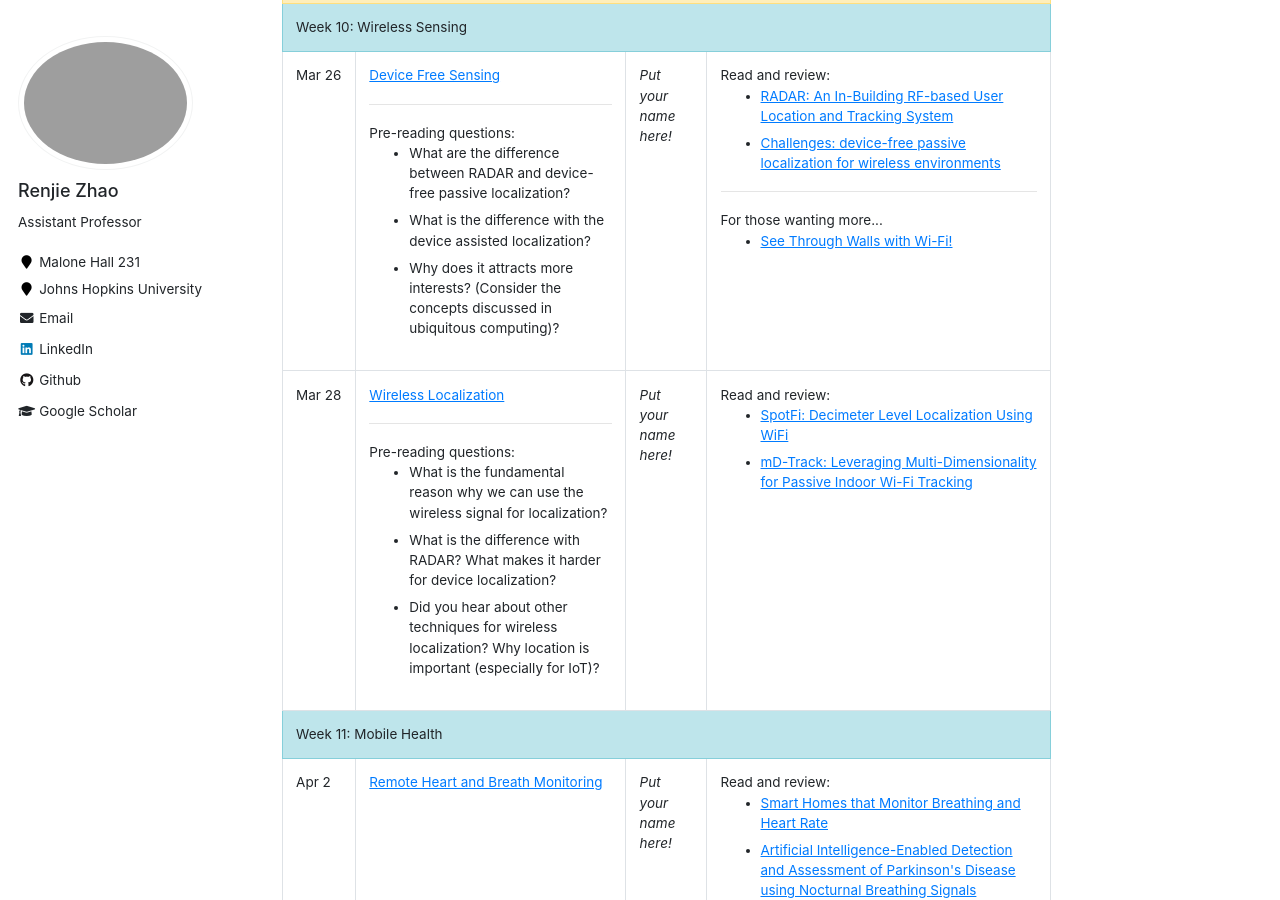
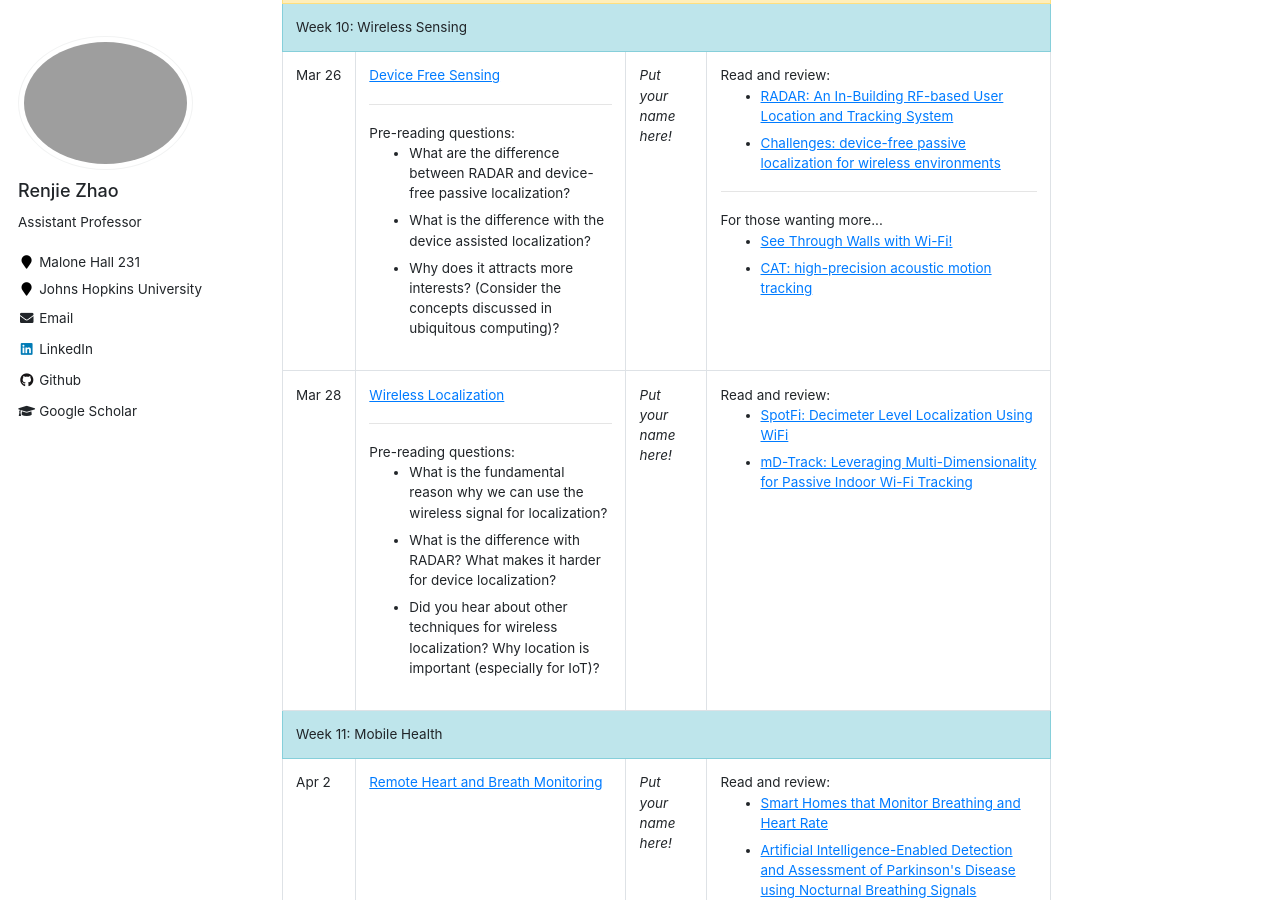
Before and after one commit to mle0108/RenjieZhao.github.io, a Jekyll site: the page built from _teaching/2024-spring-716.md, in a window 1280 px wide and 900 px high, scrolled down 10125 px. Built offline with Jekyll 4.4.1, drawn with Linux system fonts in a browser that asks for light colours.

Commit message:
minor update

```diff
--- a/_teaching/2024-spring-716.md
+++ b/_teaching/2024-spring-716.md
@@ -762,8 +762,8 @@ The project will have three milestones:
         For those wanting more...
         <ul>
           <li><a href="https://dl.acm.org/doi/10.1145/2486001.2486039">See Through Walls with Wi-Fi!</a></li>
-          <!-- <li><a href="https://www.pkusz.edu.cn/uploadfile/2013/0824/20130824113644809.pdf">Ambient Backscatter: Wireless Communication Out of Thin Air</a></li>
-          <li><a href="https://dl.acm.org/doi/pdf/10.1145/2619239.2626319">Wi-Fi Backscatter: Internet Connectivity for RF-Powered Devices</a></li>
+          <li><a href="https://dl.acm.org/doi/10.1145/2973750.2973755">CAT: high-precision acoustic motion tracking</a></li>
+          <!-- <li><a href="https://dl.acm.org/doi/pdf/10.1145/2619239.2626319">Wi-Fi Backscatter: Internet Connectivity for RF-Powered Devices</a></li>
           <li><a href="https://people.cs.umass.edu/~dganesan/papers/Sigcomm16-FSBackscatter.pdf">Enabling Practical Backscatter Communication for On-body Sensors</a></li>-->
         </ul>
       </td>
```
